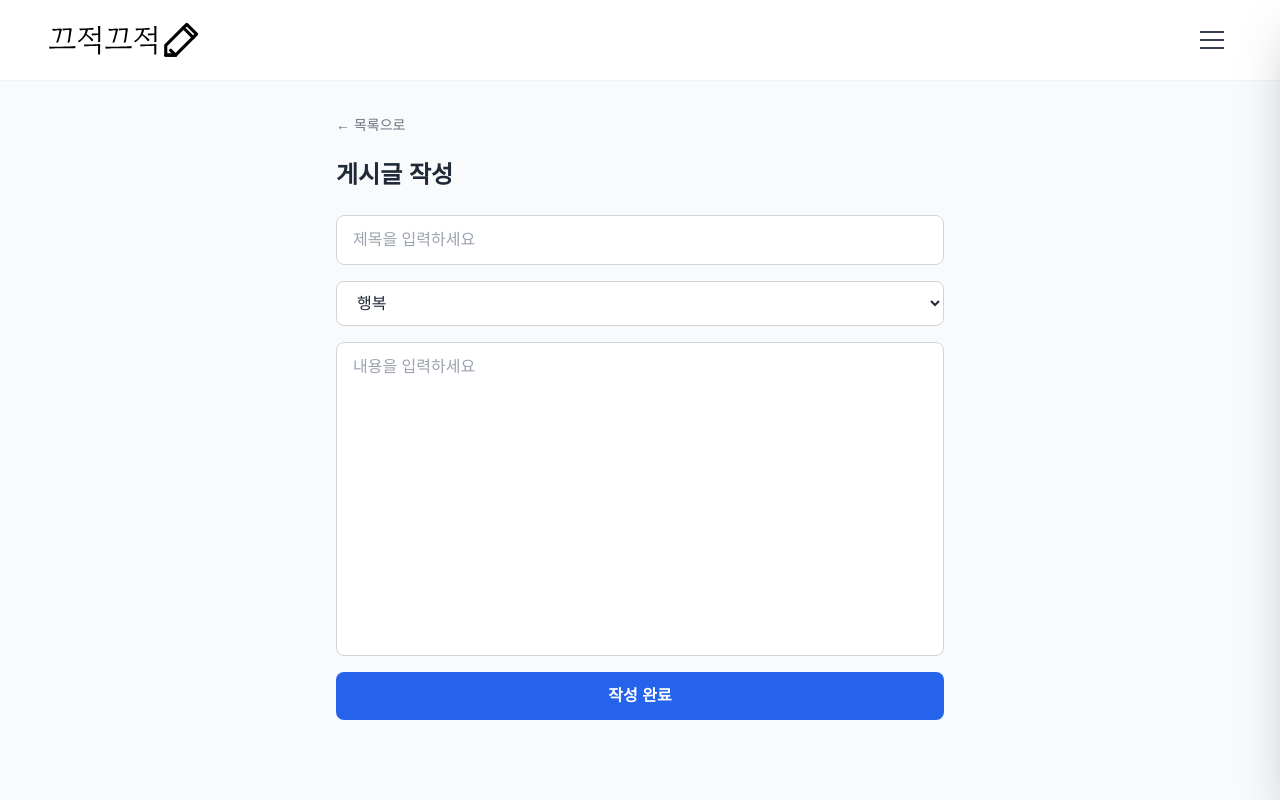
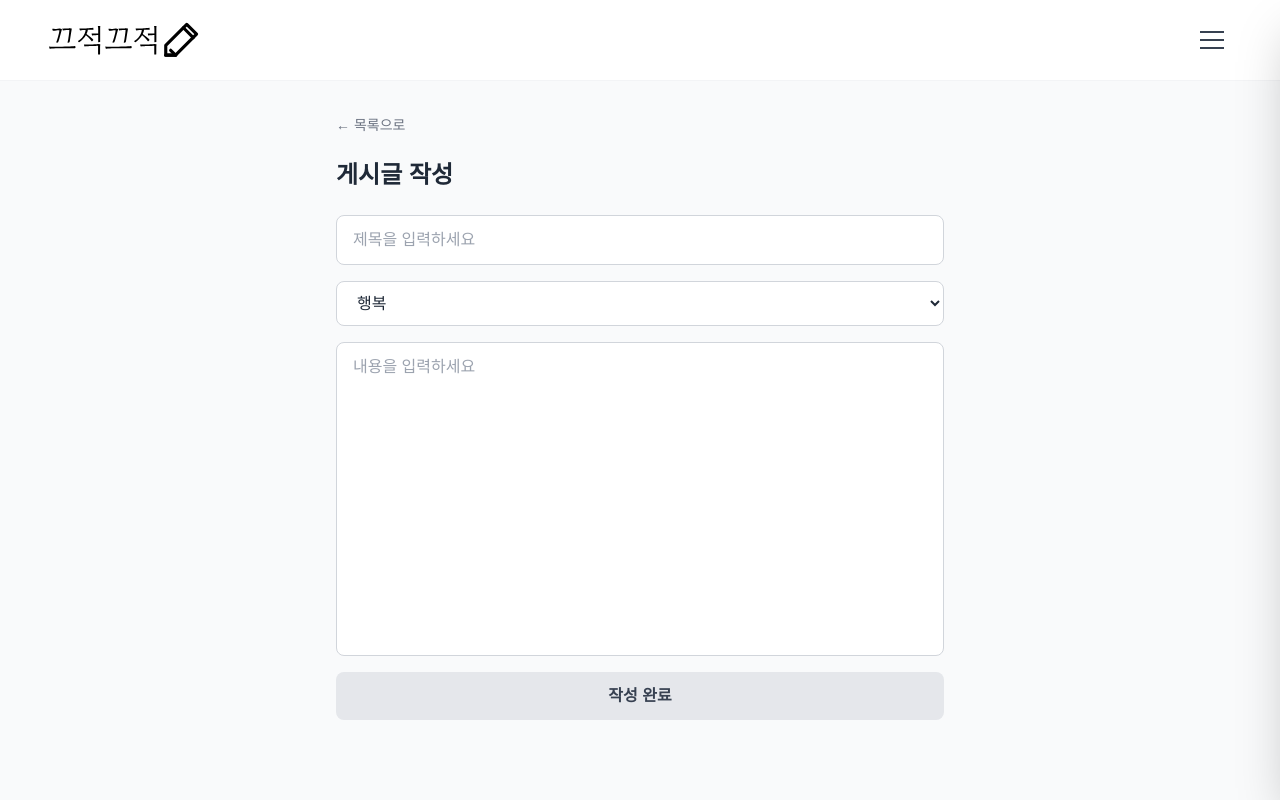
Before and after one commit to Leeeydia/diary-frontend, a React (Vite) app: page /board/new in a window 1280 px wide. Built offline with nearby package versions, Linux system fonts and the light colour scheme; no server answers; sample sign-in values are in the browser's storage.

Commit message:
style: 버튼 색상 및 텍스트 스타일 변경

```diff
--- a/src/features/board/pages/BoardWritePage.tsx
+++ b/src/features/board/pages/BoardWritePage.tsx
@@ -141,7 +141,7 @@ function BoardWritePage() {
           <button
             type="submit"
             disabled={loading}
-            className="w-full py-3 bg-blue-600 text-white font-semibold rounded-lg hover:bg-blue-700 disabled:bg-gray-400 disabled:cursor-not-allowed transition-colors"
+            className="w-full py-3 bg-gray-200 text-gray-700 font-semibold rounded-lg hover:bg-gray-300 disabled:opacity-50 disabled:cursor-not-allowed transition-colors"
           >
             {loading ? "저장 중..." : isEditMode ? "수정 완료" : "작성 완료"}
           </button>
```
